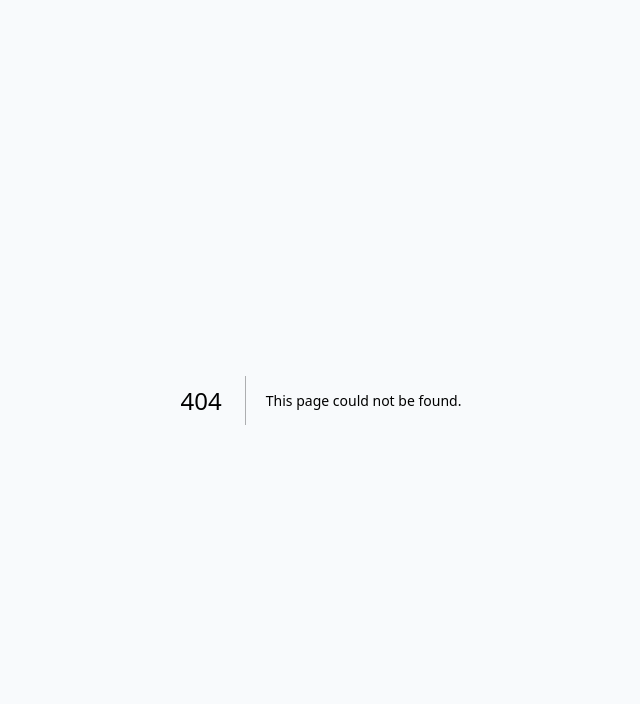
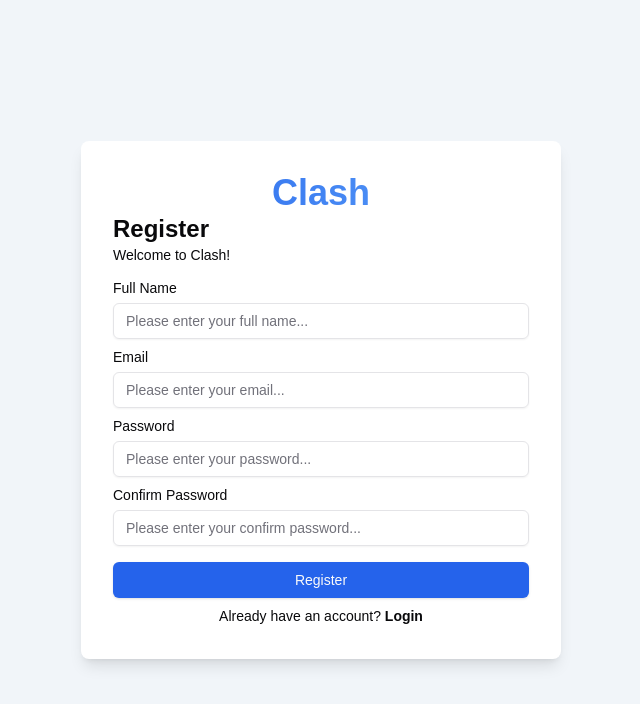
Before and after one commit to KD3010/clash-web, a Next.js app: page /register in a window 1280 px wide. Before the commit this address had no page. Shown: the top 704 px of the page, without its empty margins (319-959 px from the left). Built offline with nearby package versions, Linux system fonts and the light colour scheme.

Commit message:
Added auth pages in UI

```diff
--- /dev/null
+++ b/app/(auth)/login/page.tsx
@@ -0,0 +1,43 @@
+'use client'
+import React, { useState, type ChangeEvent, type ChangeEventHandler } from 'react'
+import { Input } from "@/components/ui/input"
+import { Button } from '@/components/ui/button'
+import Link from 'next/link'
+
+const initialFormData = {
+    email: '',
+    password: '',
+}
+
+function page() {
+  const [formData, setFromData] = useState(initialFormData)
+
+  const handleChange = (event: ChangeEvent<HTMLInputElement>) => {
+    setFromData({...formData, [event.target.name]: event.target.value})
+  }
+
+  return (
+    <div className='h-screen w-full flex justify-center items-center'>
+        <div className='w-[30rem] px-8 py-8 rounded-lg bg-white shadow-lg'>
+        <h1 className='text-center text-4xl font-extrabold bg-gradient-to-r from-blue-600 to-blue-400 text-transparent bg-clip-text'><Link href={"/"}>Clash</Link></h1>
+            <h1 className='text-2xl font-bold'>Login</h1>
+            <p>Welcome back!</p>
+            <form className='mt-3 flex flex-col gap-2'>
+                <label className='flex flex-col gap-1'>
+                    Email
+                    <Input name='email' onChange={handleChange} value={formData.email} type="email" placeholder="Please enter your email..." />
+                </label>
+                <label className='flex flex-col gap-1'>
+                    Password
+                    <Input name='password' onChange={handleChange} value={formData.password} type="password" placeholder="Please enter your password..." />
+                </label>
+                <Link href={"forgot-password"} className='self-end'>Forgot Password?</Link>
+                <Button type='submit' className='bg-blue-600 hover:bg-blue-500 mt-2'>Login</Button>
+                <Link href={"/register"} className='self-center'>Don't have an account? <b>Register</b></Link>
+            </form>
+        </div>
+    </div>
+  )
+}
+
+export default page
--- /dev/null
+++ b/app/(auth)/register/page.tsx
@@ -0,0 +1,52 @@
+'use client'
+import React, { useState, type ChangeEvent, type ChangeEventHandler } from 'react'
+import { Input } from "@/components/ui/input"
+import { Button } from '@/components/ui/button'
+import Link from 'next/link'
+
+const initialFormData = {
+    name: '',
+    email: '',
+    password: '',
+    cpassword: ''
+}
+
+function page() {
+  const [formData, setFromData] = useState(initialFormData)
+
+  const handleChange = (event: ChangeEvent<HTMLInputElement>) => {
+    setFromData({...formData, [event.target.name]: event.target.value})
+  }
+
+  return (
+    <div className='h-screen w-full flex justify-center items-center'>
+        <div className='w-[30rem] px-8 py-8 rounded-lg bg-white shadow-lg'>
+        <h1 className='text-center text-4xl font-extrabold bg-gradient-to-r from-blue-600 to-blue-400 text-transparent bg-clip-text'><Link href={"/"}>Clash</Link></h1>
+            <h1 className='text-2xl font-bold'>Register</h1>
+            <p>Welcome to Clash!</p>
+            <form className='mt-3 flex flex-col gap-2'>
+                <label className='flex flex-col gap-1'>
+                    Full Name
+                    <Input name='name' onChange={handleChange} value={formData.email} type="text" placeholder="Please enter your full name..." />
+                </label>
+                <label className='flex flex-col gap-1'>
+                    Email
+                    <Input name='email' onChange={handleChange} value={formData.email} type="email" placeholder="Please enter your email..." />
+                </label>
+                <label className='flex flex-col gap-1'>
+                    Password
+                    <Input name='password' onChange={handleChange} value={formData.password} type="password" placeholder="Please enter your password..." />
+                </label>
+                <label className='flex flex-col gap-1'>
+                    Confirm Password
+                    <Input name='cpassword' onChange={handleChange} value={formData.password} type="password" placeholder="Please enter your confirm password..." />
+                </label>
+                <Button type='submit' className='bg-blue-600 hover:bg-blue-500 mt-2'>Register</Button>
+                <Link href={"/login"} className='self-center'>Already have an account? <b>Login</b></Link>
+            </form>
+        </div>
+    </div>
+  )
+}
+
+export default page
--- a/app/globals.css
+++ b/app/globals.css
@@ -4,6 +4,7 @@
 
 body {
   font-family: Arial, Helvetica, sans-serif;
+  font-size: 14px;
 }
 
 @layer base {
--- a/app/layout.tsx
+++ b/app/layout.tsx
@@ -26,7 +26,7 @@ export default function RootLayout({
   return (
     <html lang="en">
       <body
-        className={`${geistSans.variable} ${geistMono.variable} antialiased bg-slate-50`}
+        className={`${geistSans.variable} ${geistMono.variable} antialiased bg-slate-100`}
       >
         {children}
       </body>
--- a/app/login/page.tsx
+++ /dev/null
@@ -1,11 +0,0 @@
-import React from 'react'
-
-function page() {
-  return (
-    <div>
-        <h1 className='flex justify-center items-center h-screen'>Login page</h1>
-    </div>
-  )
-}
-
-export default page
--- /dev/null
+++ b/app/not-found.tsx
@@ -0,0 +1,21 @@
+import Image from 'next/image'
+import React from 'react'
+import ErrorImg from "@/public/Error404.gif"
+import Link from 'next/link'
+
+function NotFound() {
+  return (
+    <div className='w-full h-screen flex flex-col items-center justify-center bg-white'>
+        <Image
+            src={ErrorImg}
+            width={500}
+            height={500}
+            alt='Error 404'
+        />
+        <h2 className='text-2xl font-bold'>This is not the web page you are looking for</h2>
+        <Link href={"/"} className='underline text-xl '>Return to home</Link>
+    </div>
+  )
+}
+
+export default NotFound
--- a/components/base/Hero.tsx
+++ b/components/base/Hero.tsx
@@ -17,7 +17,7 @@ function Hero() {
         <div className='text-center'>
             <h1 className='text:6xl md:text-7xl lf:text-9xl font-extrabold bg-gradient-to-r from-blue-600 to-blue-400 text-transparent bg-clip-text'>Clash</h1>
             <p className='text-2xl md:text-3xl lg:text-4xl font-bold mb-4'>Discover the better choice, together</p>
-            <Link href="/login"><Button>Start Free</Button></Link>
+            <Link href="/login"><Button className='w-[110px] h-[48px] rounded-lg text-md'>Start Free</Button></Link>
         </div>
     </div>
   )
--- /dev/null
+++ b/components/ui/input.tsx
@@ -0,0 +1,25 @@
+import * as React from "react"
+
+import { cn } from "@/lib/utils"
+
+export interface InputProps
+  extends React.InputHTMLAttributes<HTMLInputElement> {}
+
+const Input = React.forwardRef<HTMLInputElement, InputProps>(
+  ({ className, type, ...props }, ref) => {
+    return (
+      <input
+        type={type}
+        className={cn(
+          "flex h-9 w-full rounded-md border border-input bg-transparent px-3 py-1 text-sm shadow-sm transition-colors file:border-0 file:bg-transparent file:text-sm file:font-medium file:text-foreground placeholder:text-muted-foreground focus-visible:outline-none focus-visible:ring-1 focus-visible:ring-ring disabled:cursor-not-allowed disabled:opacity-50",
+          className
+        )}
+        ref={ref}
+        {...props}
+      />
+    )
+  }
+)
+Input.displayName = "Input"
+
+export { Input }
```
Also changed, not shown: public/Error404.gif (added).
